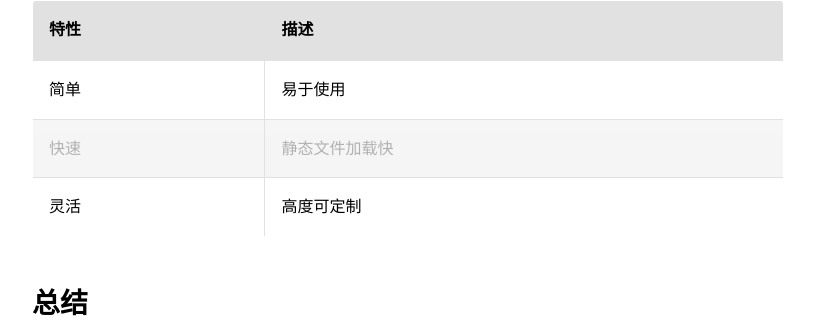
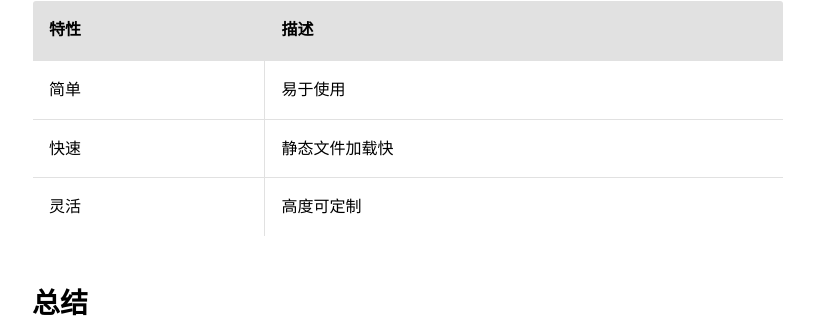
Before and after one commit to chanslights/blog, a Jekyll site: the page built from _posts/2025-8-18-how-to-add-posts.md, in a window 1280 px wide. Shown: the part 1138-1468 px from the top of the page, without its empty margins (232-1047 px from the left). Built offline with Jekyll 4.4.1, drawn with Linux system fonts in a browser that asks for light colours.

Commit message:
解决表格中一浅一深的问题

```diff
--- a/assets/css/main.css
+++ b/assets/css/main.css
@@ -370,11 +370,7 @@ body {
     border-bottom: none;
 }
 
-.post-content tr:nth-child(even),
-.page-content tr:nth-child(even) {
-    background-color: var(--border-color);
-    opacity: 0.3;
-}
+/* Remove striped table effect - all rows have same background */
 
 /* Table responsive wrapper */
 .post-content .table-wrapper,
```
